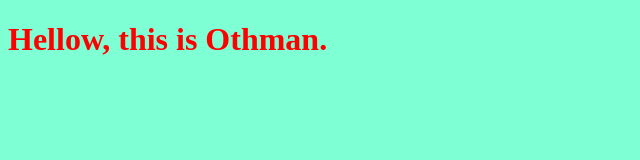
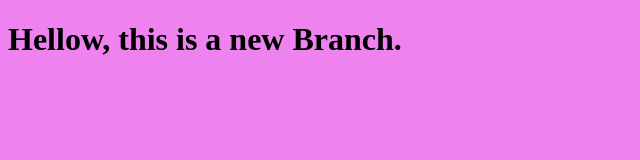
Before and after one commit to Othman2022/myproject, a plain HTML site: page index.html in a window 1280 px wide. Shown: the whole page, without its empty margins (0-640 px from the left). Drawn offline with Linux system fonts and the light colour scheme.

Commit message:
changing style the title

```diff
--- a/index.html
+++ b/index.html
@@ -7,7 +7,7 @@
     <link rel="stylesheet" href="style.css">
 </head>
 <body>
-    <h1>Hellow, this is Othman.</h1>
+    <h1>Hellow, this is a new Branch.</h1>
     <script src="app.js"></script>
 </body>
 </html>
--- a/style.css
+++ b/style.css
@@ -1,6 +1,6 @@
 h1{
-    color: red;
+    color: black;
 }
 body{
-    background-color: aquamarine;
+    background-color: violet;
 }
```
